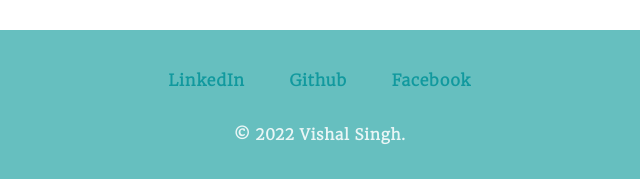
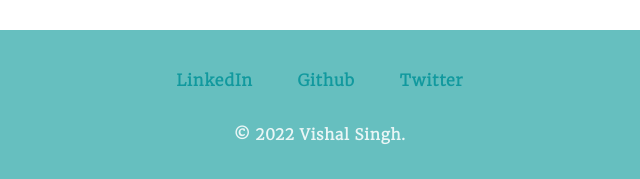
Before and after one commit to VishalSingh-07/Personal-Site-, a plain HTML site: page index.html in a window 1280 px wide. Shown: the part 2704-2883 px from the top of the page, 320-960 px from the left. Drawn offline with Linux system fonts and the light colour scheme; a web font is replaced by a local one.

Commit message:
Update index.html

```diff
--- a/index.html
+++ b/index.html
@@ -59,9 +59,9 @@
 
       <!--Footer part of the website-->
       <div class="bottom">
-        <a class="footer-link" href="https://www.linkedin.com/">LinkedIn</a>
-        <a class="footer-link" href="https://github.com/">Github</a>
-        <a class="footer-link" href="https://www.facebook.com/" target="_blank">Facebook</a>
+        <a class="footer-link" href="https://www.linkedin.com/in/vishal-singh-733570200/">LinkedIn</a>
+        <a class="footer-link" href="https://github.com/VishalSingh-07">Github</a>
+        <a class="footer-link" href="https://twitter.com/VishalSingh_13" target="_blank">Twitter</a>
         <p class=Copyright>© 2022 Vishal Singh.</p>
       </div>
 
```
